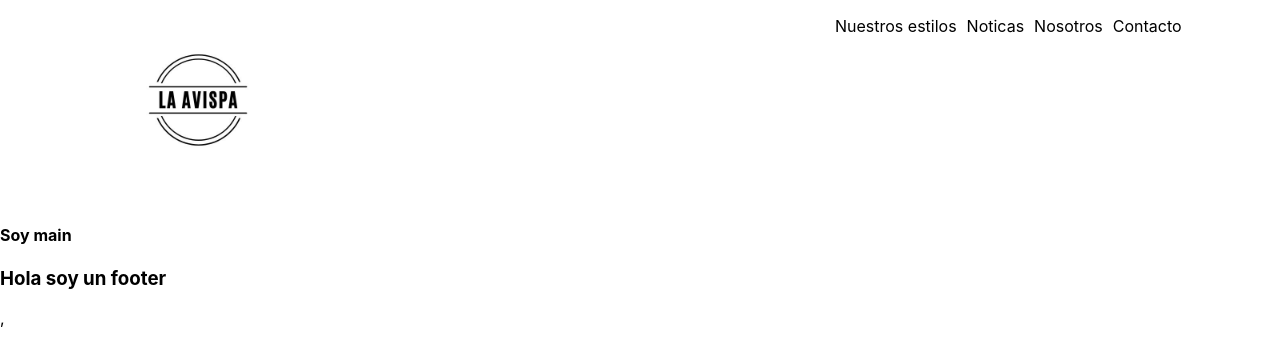
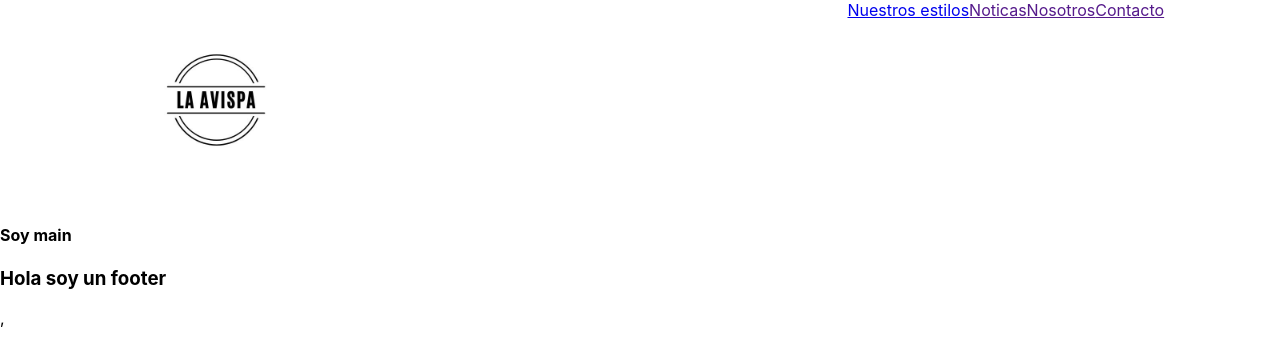
Before and after one commit to Pablito-1988/avispa_beer, a React (Create React App) app in the folder my-app/: page / in a window 1280 px wide. Shown: the top 362 px of the page. Built offline with nearby package versions, Linux system fonts and the light colour scheme.

Commit message:
files and folders created

```diff
--- a/my-app/src/components/header/header.js
+++ b/my-app/src/components/header/header.js
@@ -1,5 +1,6 @@
 import './header.css'
 import logo from './assets/La Avispa v1.jpg'
+import { Link } from 'react-router-dom'
 
 function Header(){
     return(
@@ -9,12 +10,10 @@ function Header(){
                    <img className='logo' src={logo}></img>
              </div>
              <div className='links'>
-                 <ul>
-                     <li>Nuestros estilos</li>
-                     <li>Noticas</li>
-                     <li>Nosotros</li>
-                     <li>Contacto</li>
-                 </ul>
+                    <Link to ='#'>Nuestros estilos</Link>
+                    <Link>Noticas</Link>
+                    <Link>Nosotros</Link>
+                    <Link>Contacto</Link>
              </div>
          </header>
         </>
```
Also changed, not shown: my-app/src/components/main/Contacto/Contacto.js (added), my-app/src/components/main/Contacto/contacto.css (added), my-app/src/components/main/Estilos/Estilos.js (added), my-app/src/components/main/Estilos/estilos.css (added), my-app/src/components/main/Nosotros/Nosotros.js (added), my-app/src/components/main/Nosotros/nostros.css (added).
